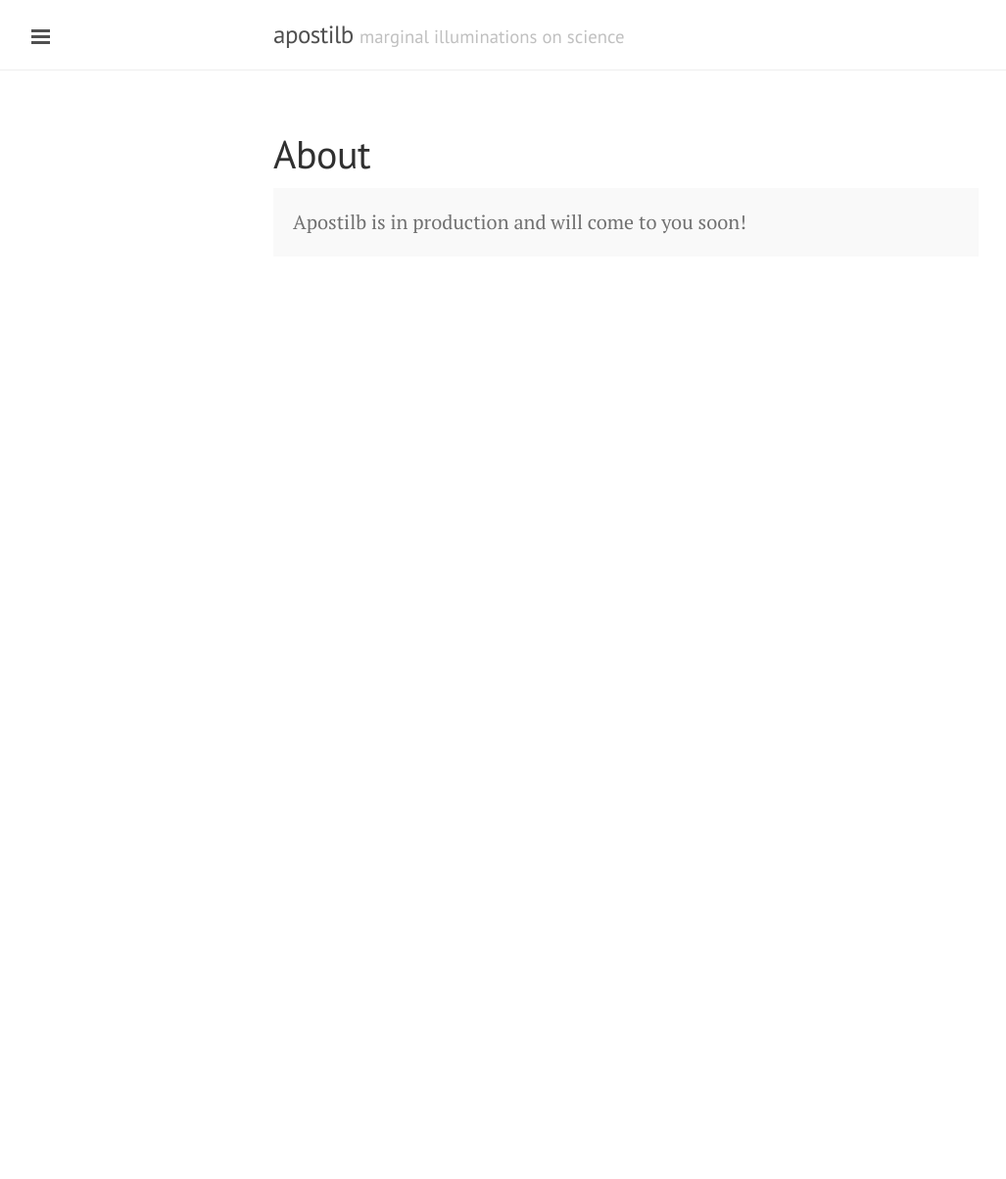
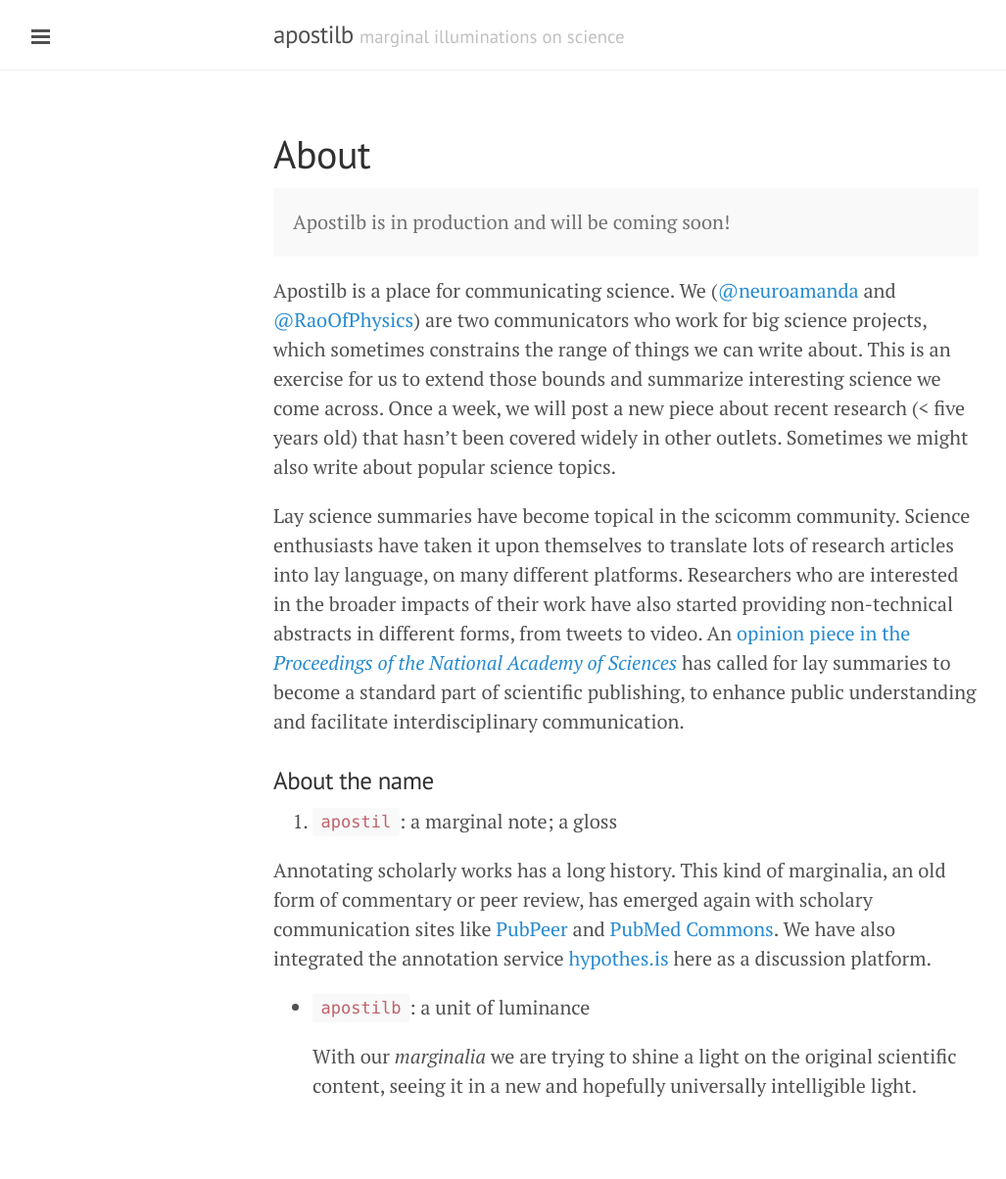
Before and after one commit to RaoOfPhysics/apostilb.github.io, a Jekyll site: the page built from about.md, in a window 1280 px wide. Shown: the whole page at 98% size, without its empty margins (1-1028 px from the left). Built offline with Jekyll 4.4.1, drawn with Linux system fonts in a browser that asks for light colours; Markdown is read by kramdown in place of the engine named in the settings; before the commit the page ends 900 px from its top, so only the background shows below that.

Commit message:
Added about page

```diff
--- a/about.md
+++ b/about.md
@@ -4,5 +4,21 @@ title: About
 ---
 
 <p class="message">
-  Apostilb is in production and will come to you soon!
+  Apostilb is in production and will be coming soon!
 </p>
+
+
+Apostilb is a place for communicating science. We ([@neuroamanda](https://twitter.com/neuroamanda) and [@RaoOfPhysics](https://twitter.com/RaoOfPhysics)) are two communicators who work for big science projects, which sometimes constrains the range of things we can write about. This is an exercise for us to extend those bounds and summarize interesting science we come across. Once a week, we will post a new piece about recent research (< five years old) that hasn't been covered widely in other outlets. Sometimes we might also write about popular science topics.
+
+Lay science summaries have become topical in the scicomm community. Science enthusiasts have taken it upon themselves to translate lots of research articles into lay language, on many different platforms. Researchers who are interested in the broader impacts of their work have also started providing non-technical abstracts in different forms, from tweets to video. An [opinion piece in the *Proceedings of the National Academy of Sciences*](http://www.pnas.org/content/112/12/3585) has called for lay summaries to become a standard part of scientific publishing, to enhance public understanding and facilitate interdisciplinary communication.
+
+
+### About the name
+
+1. `apostil`: a marginal note; a gloss
+
+  Annotating scholarly works has a long history. This kind of marginalia,  an old form of commentary or peer review, has emerged again with scholary communication sites like [PubPeer](https://pubpeer.com/) and [PubMed Commons](http://www.ncbi.nlm.nih.gov/pubmedcommons/). We have also integrated the annotation service [hypothes.is](http://hypothes.is) here as a discussion platform.
+
+- `apostilb`: a unit of luminance
+
+  With our *marginalia* we are trying to shine a light on the original scientific content, seeing it in a new and hopefully universally intelligible light.
```
